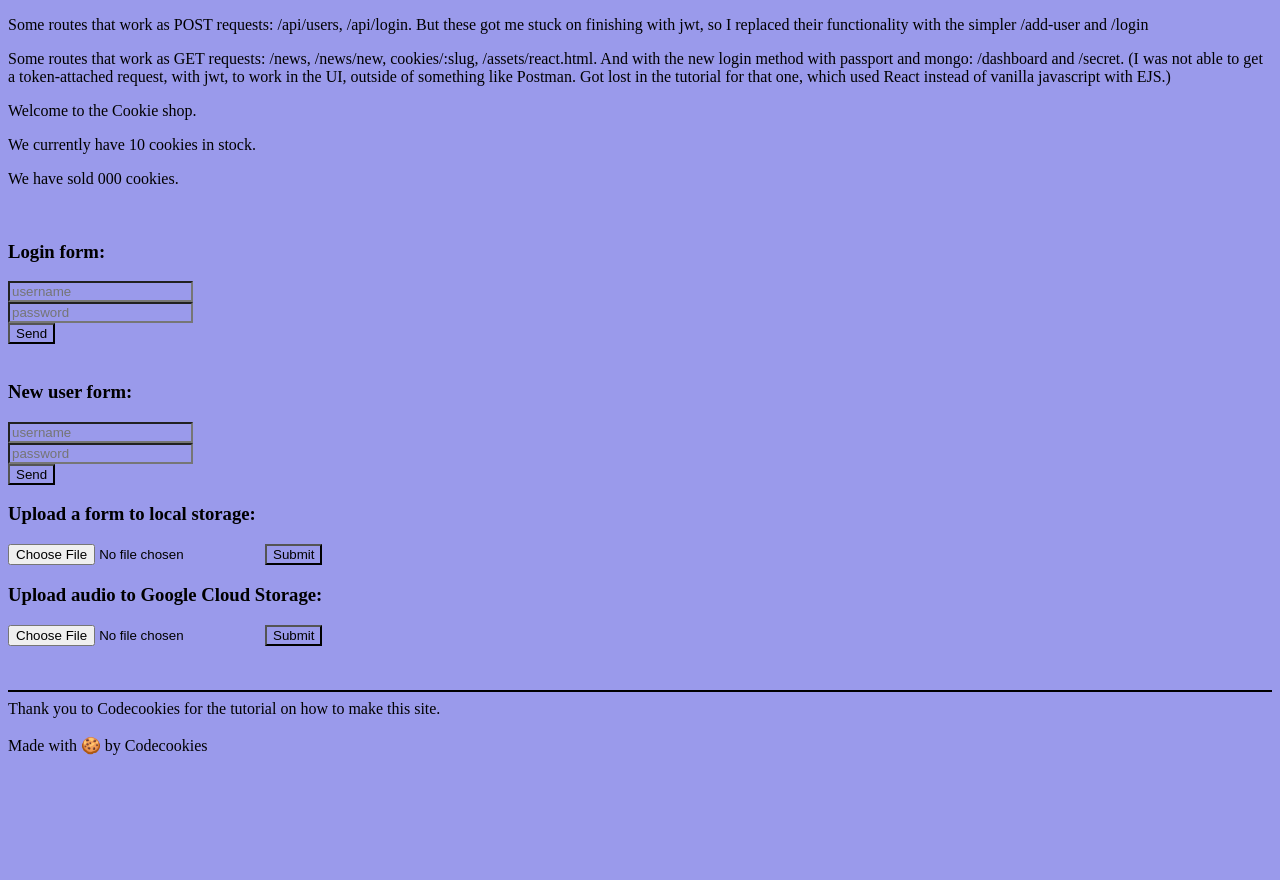
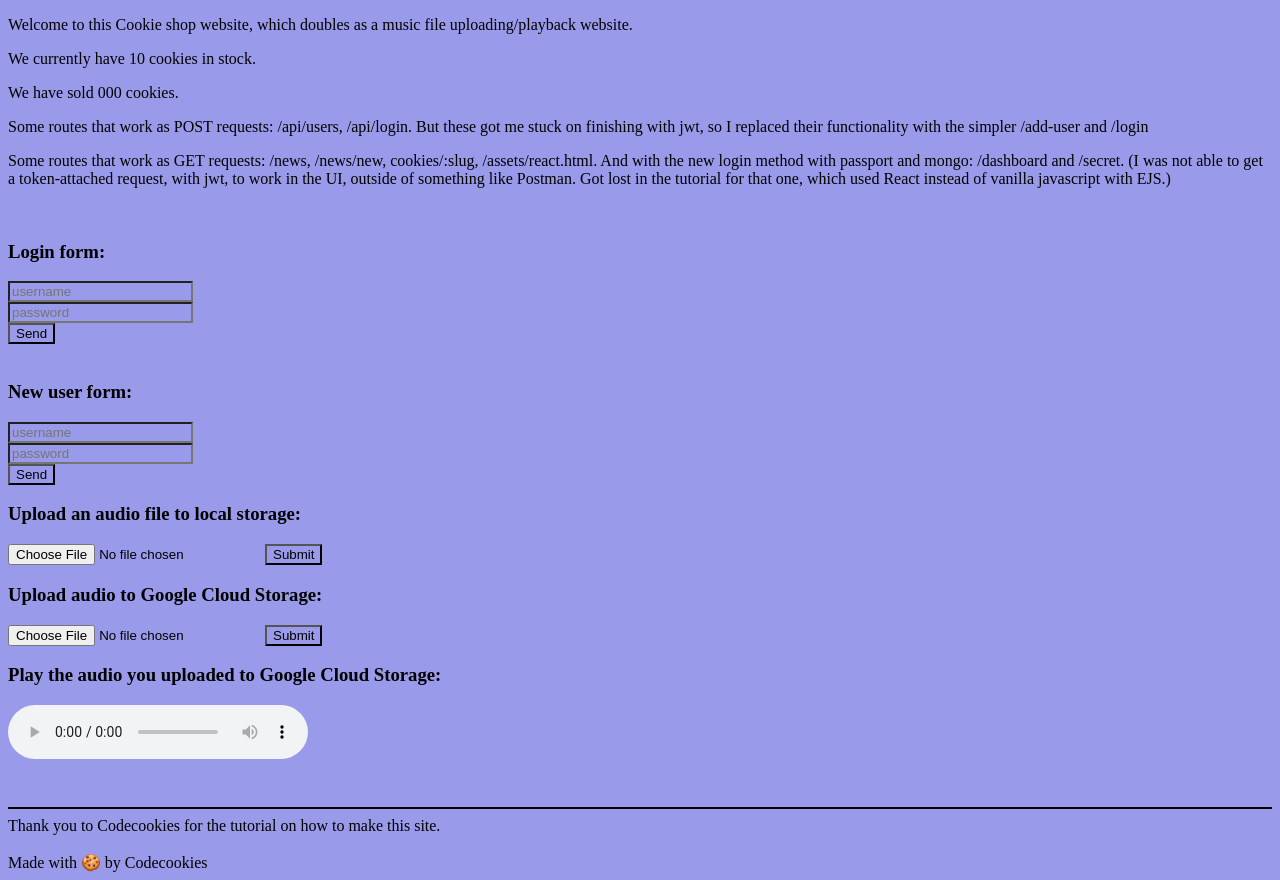
Before and after one commit to sarahcode2112/express-exercises-on-codecookies, a Node server app: template views/index.ejs in a window 1280 px wide. Shown: the part 108-988 px from the top of the page. Before the commit the page ends 863 px from the top, so only its background shows below. Run offline with Node 20, Linux system fonts and the light colour scheme; the template is opened without the code that fills it: most values are stand-ins (such as "Sample title", 1, 10 or a date in 2020); some libraries are stand-ins or nearby versions.

Commit message:
cleaned index view, added simple math tests

```diff
--- a/views/index.ejs
+++ b/views/index.ejs
@@ -8,24 +8,27 @@
 
     <main>
         <p>
+            Welcome to this Cookie shop website, which doubles as a music file uploading/playback website.
+        </p>
+
+        <p>
+            We currently have <%= numberOfCookiesInStock %> cookies in stock.
+        </p>
+
+        <p>
+            We have sold <%= numberOfCookiesSold %> cookies.
+        </p>
+
+        <p>
             Some routes that work as POST requests: /api/users, /api/login. But these got me stuck on finishing with jwt, so I replaced their functionality with the simpler /add-user and /login
         </p>
         <p>
             Some routes that work as GET requests: /news, /news/new, cookies/:slug, /assets/react.html. And with the new login method with passport and mongo: /dashboard and /secret. (I was not able to get a token-attached request, with jwt, to work in the UI, outside of something like Postman. Got lost in the tutorial for that one, which used React instead of vanilla javascript with EJS.)
         </p>
-        <p>
-            Welcome to the Cookie shop.
-        </p>
-
-        <p>
-            We currently have <%= numberOfCookiesInStock %> cookies in stock.
-        </p>
-        <p>
-            We have sold <%= numberOfCookiesSold %> cookies.
-        </p>
 
 
     <br />
+
     <h3>Login form:</h3>
     <form action="/login" method="POST">
         <input type="text" name="username" placeholder="username" /><br />
@@ -35,7 +38,6 @@
 
     <br />
 
-
     <h3>New user form:</h3>
     <form action ="/add-user" method="POST">
         <input type="text" name="username" placeholder="username" /><br />
@@ -43,10 +45,8 @@
         <button>Send</button>
     </form>
 
-
-    <h3> Upload a form to local storage: </h3>
+    <h3> Upload an audio file to local storage: </h3>
     <form action="/upload" method="POST" enctype="multipart/form-data">
-        <!-- <input name="name" type="text" placeholder="File name" /> -->
         <input type="file" name="file" placeholder="File to upload" />
         <input type="submit">
     </form>
@@ -57,11 +57,9 @@
         <input type="submit">
     </form>
 
-    <!-- here I could put some kind of forEach loop, which displays all the audio files in the google cloud storage bucket? And each user would have to have their own bucket folder, I guess, which auto-deletes the contents after they leave the site? And/or, their uploads have a unique user ID attached to them, and they only see the uploads that match their own ID? With that last point, I guess connecting with MongoDB makes sense, and finishing the authentication work too. (Maybe I can skip the ForEach loop and keep it at one file per user, for now) -->
-
-    <!-- <h3>Play the audio you uploaded to Google Cloud Storage:</h3>
+    <h3>Play the audio you uploaded to Google Cloud Storage:</h3>
     <audio controls src="<%= fileToPlay.metadata.mediaLink %>" type="audio">
-    </audio> -->
+    </audio>
 
     </main>
 
```
Also changed, not shown: math tests.test.js (added, +5 -0 lines), views/index.test.js (+3 -0 lines).
